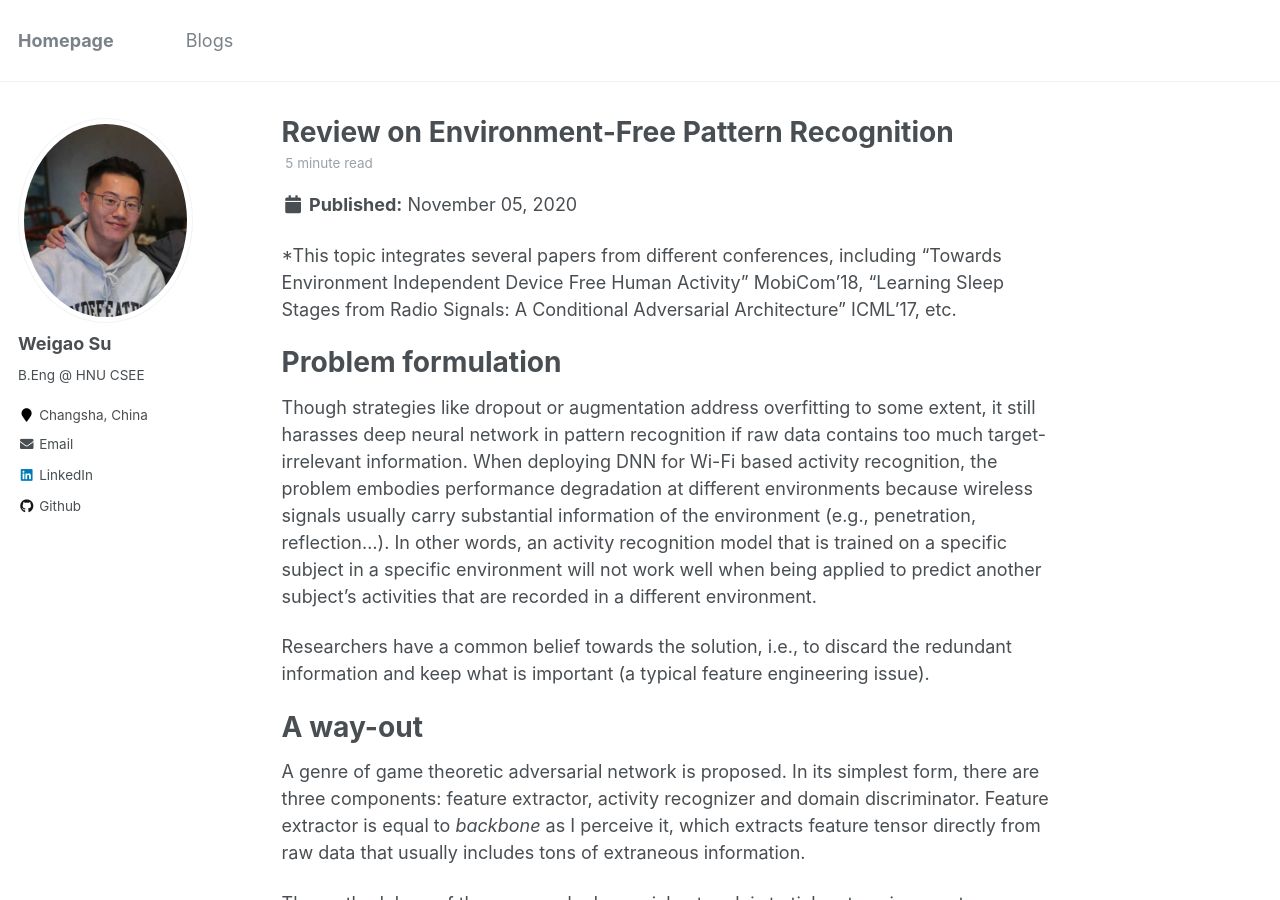
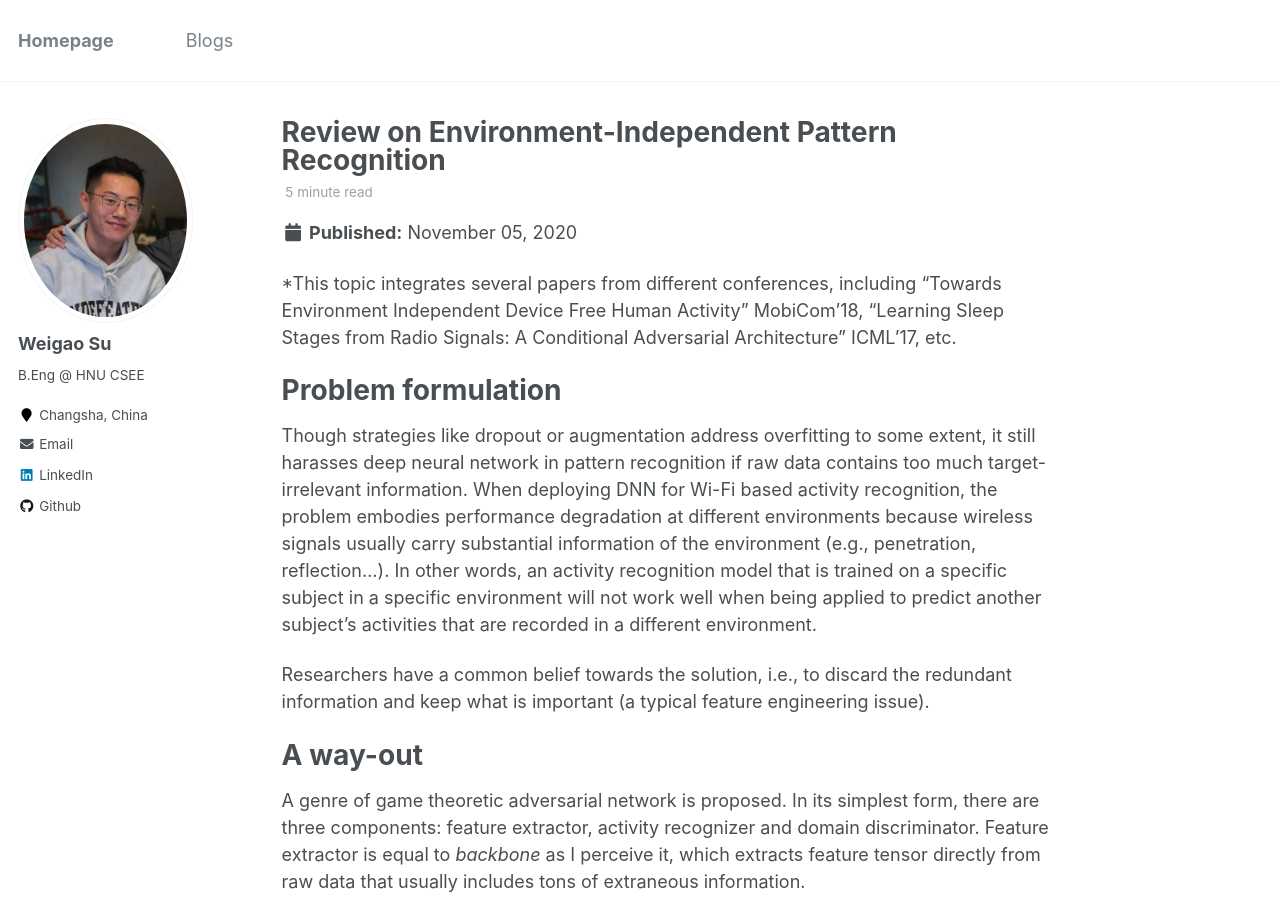
Before and after one commit to wegul/wegul.github.io, a Jekyll site: the page built from _posts/2020-11-05-EnvFree.md, in a window 1280 px wide and 900 px high. Built offline with Jekyll 4.4.1, drawn with Linux system fonts in a browser that asks for light colours.

Commit message:
Update 2020-11-05-EnvFree.md

```diff
--- a/_posts/2020-11-05-EnvFree.md
+++ b/_posts/2020-11-05-EnvFree.md
@@ -1,10 +1,10 @@
 ---
 
-title: 'Review on Environment-Free Pattern Recognition'
+title: 'Review on Environment-Independent Pattern Recognition'
 
 date: 2020-11-5
 
-permalink: /posts/2021/08/envfree/
+permalink: /posts/2020/11/envfree/
 
 tags:
 
```
